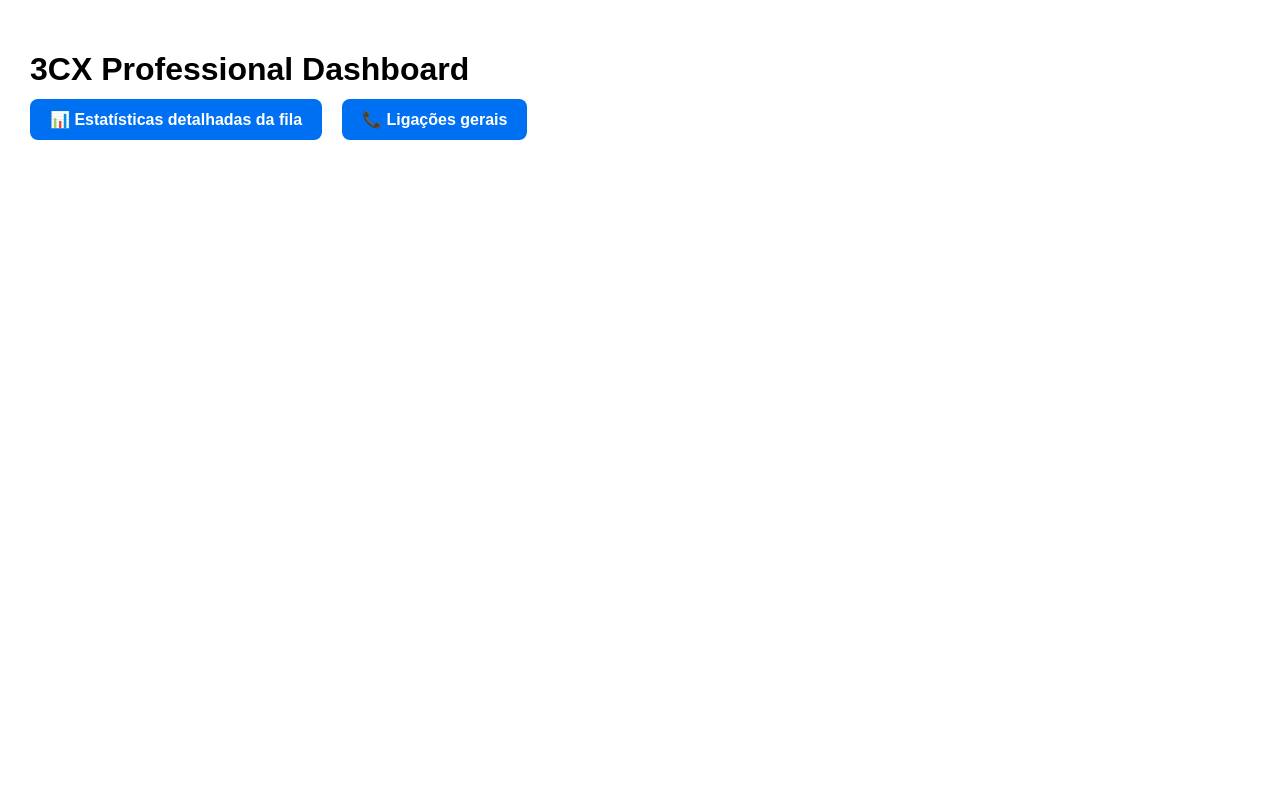
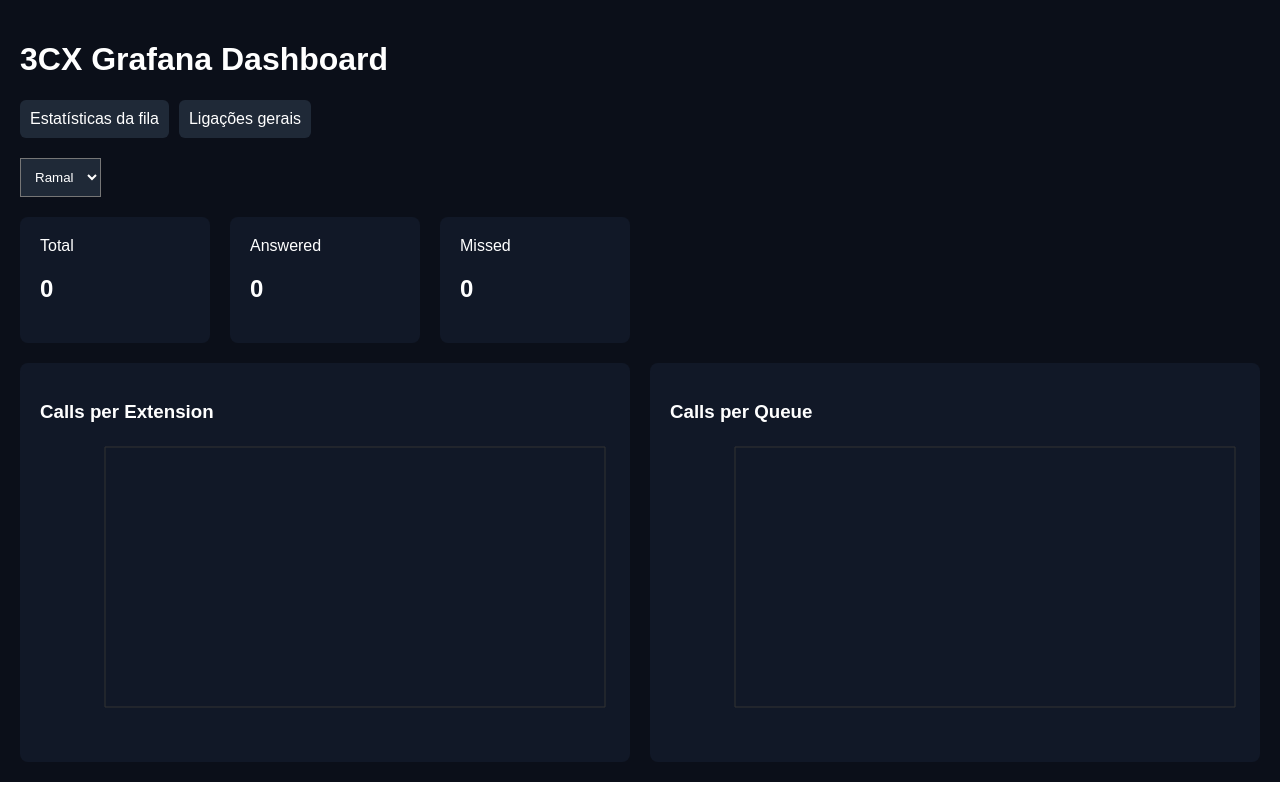
Before and after one commit to thiagotgl/3cxdashboard, a Next.js app: page / in a window 1280 px wide. Built offline with nearby package versions, Linux system fonts and the light colour scheme.

Commit message:
Refactor CSV loading and dashboard stats

```diff
--- a/app/page.tsx
+++ b/app/page.tsx
@@ -5,6 +5,8 @@
 import {
   BarChart,
   Bar,
+  LineChart,
+  Line,
   XAxis,
   YAxis,
   Tooltip,
@@ -15,46 +17,59 @@
 export default function Dashboard() {
   const [queueData, setQueueData] = useState<any[]>([]);
   const [callData, setCallData] = useState<any[]>([]);
+  const [selectedQueue, setSelectedQueue] = useState("ALL");
+  const [selectedExt, setSelectedExt] = useState("ALL");
 
-  // carregar fila
   function loadQueueCSV(e: any) {
     Papa.parse(e.target.files[0], {
       header: true,
       skipEmptyLines: true,
-      complete: (result) => {
-        setQueueData(result.data);
-      },
+      complete: (result) => setQueueData(result.data),
     });
   }
 
-  // carregar chamadas
   function loadCallCSV(e: any) {
     Papa.parse(e.target.files[0], {
       header: true,
       skipEmptyLines: true,
-      complete: (result) => {
-        setCallData(result.data);
-      },
+      complete: (result) => setCallData(result.data),
     });
   }
 
-  // stats fila
-  const queueStats = useMemo(() => {
-    if (!queueData.length) return null;
+  const extensions = useMemo(() => {
+    return [...new Set(callData.map((c) => c.From))];
+  }, [callData]);
 
-    const total = queueData.reduce(
-      (sum, q) => sum + Number(q["Calls Total"]),
-      0
-    );
+  const queues = useMemo(() => {
+    return [...new Set(queueData.map((q) => q.Queue))];
+  }, [queueData]);
 
-    const answered = queueData.reduce(
-      (sum, q) => sum + Number(q["Calls Answered"]),
-      0
-    );
+  const filteredCalls = useMemo(() => {
+    return callData.filter((c) => {
+      if (selectedExt !== "ALL" && c.From !== selectedExt) return false;
+      return true;
+    });
+  }, [callData, selectedExt]);
 
-    const abandoned = queueData.reduce(
-      (sum, q) => sum + Number(q["Calls Abandoned"]),
-      0
+  const stats = useMemo(() => {
+    const total = filteredCalls.length;
+
+    const answered = filteredCalls.filter((c) =>
+      c.Status?.includes("Answered")
+    ).length;
+
+    const missed = filteredCalls.filter((c) =>
+      c.Status?.includes("Missed")
+    ).length;
+
+    const byExt = Object.values(
+      filteredCalls.reduce((acc: any, c: any) => {
+        if (!acc[c.From])
+          acc[c.From] = { name: c.From, total: 0 };
+
+        acc[c.From].total++;
+        return acc;
+      }, {})
     );
 
     const byQueue = queueData.map((q) => ({
@@ -62,123 +77,145 @@
       total: Number(q["Calls Total"]),
     }));
 
-    return { total, answered, abandoned, byQueue };
-  }, [queueData]);
-
-  // stats chamadas gerais
-  const callStats = useMemo(() => {
-    if (!callData.length) return null;
-
-    const byExtension = Object.values(
-      callData.reduce((acc: any, call: any) => {
-        const ext = call["From"];
-
-        if (!acc[ext])
-          acc[ext] = {
-            name: ext,
-            total: 0,
-          };
-
-        acc[ext].total++;
-
-        return acc;
-      }, {})
-    );
-
-    return { byExtension };
-  }, [callData]);
+    return { total, answered, missed, byExt, byQueue };
+  }, [filteredCalls, queueData]);
 
   return (
-    <div style={{ padding: 30 }}>
+    <div style={{ padding: 20, background: "#0b0f19", color: "white" }}>
 
-      <h1>3CX Professional Dashboard</h1>
+      <h1>3CX Grafana Dashboard</h1>
 
-      {/* BOTÕES */}
-      <div style={{ display: "flex", gap: 20, marginBottom: 20 }}>
-
-        <div>
-          <label style={buttonStyle}>
-            📊 Estatísticas detalhadas da fila
-            <input
-              type="file"
-              accept=".csv"
-              onChange={loadQueueCSV}
-              style={{ display: "none" }}
-            />
-          </label>
-        </div>
-
-        <div>
-          <label style={buttonStyle}>
-            📞 Ligações gerais
-            <input
-              type="file"
-              accept=".csv"
-              onChange={loadCallCSV}
-              style={{ display: "none" }}
-            />
-          </label>
-        </div>
-
+      {/* upload */}
+      <div style={{ display: "flex", gap: 10 }}>
+        <Upload label="Estatísticas da fila" onChange={loadQueueCSV} />
+        <Upload label="Ligações gerais" onChange={loadCallCSV} />
       </div>
 
-      {/* DASHBOARD FILA */}
-      {queueStats && (
-        <>
-          <h2>Filas</h2>
+      {/* filtros */}
+      <div style={{ display: "flex", gap: 10, marginTop: 20 }}>
+        <Select
+          label="Ramal"
+          options={extensions}
+          value={selectedExt}
+          onChange={setSelectedExt}
+        />
+      </div>
 
-          <div style={{ display: "flex", gap: 20 }}>
-            <Card title="Total" value={queueStats.total} />
-            <Card title="Atendidas" value={queueStats.answered} />
-            <Card title="Abandonadas" value={queueStats.abandoned} />
-          </div>
+      {/* cards */}
+      <div style={{ display: "flex", gap: 20, marginTop: 20 }}>
+        <Card title="Total" value={stats.total} />
+        <Card title="Answered" value={stats.answered} />
+        <Card title="Missed" value={stats.missed} />
+      </div>
 
-          <Chart data={queueStats.byQueue} />
-        </>
-      )}
+      {/* gráficos */}
+      <Grid>
+        <Panel title="Calls per Extension">
+          <Chart data={stats.byExt} />
+        </Panel>
 
-      {/* DASHBOARD LIGAÇÕES */}
-      {callStats && (
-        <>
-          <h2>Ligações por ramal</h2>
-          <Chart data={callStats.byExtension} />
-        </>
-      )}
+        <Panel title="Calls per Queue">
+          <Chart data={stats.byQueue} />
+        </Panel>
+      </Grid>
 
     </div>
   );
 }
 
-const buttonStyle = {
-  padding: "12px 20px",
-  background: "#0070f3",
-  color: "white",
-  borderRadius: 8,
-  cursor: "pointer",
-  fontWeight: "bold",
-};
+function Upload({ label, onChange }: any) {
+  return (
+    <label style={uploadStyle}>
+      {label}
+      <input type="file" hidden onChange={onChange} />
+    </label>
+  );
+}
 
-function Chart({ data }: any) {
+function Select({ label, options, value, onChange }: any) {
   return (
-    <div style={{ width: "100%", height: 400 }}>
-      <ResponsiveContainer>
-        <BarChart data={data}>
-          <CartesianGrid strokeDasharray="3 3" />
-          <XAxis dataKey="name" />
-          <YAxis />
-          <Tooltip />
-          <Bar dataKey="total" />
-        </BarChart>
-      </ResponsiveContainer>
+    <select
+      value={value}
+      onChange={(e) => onChange(e.target.value)}
+      style={selectStyle}
+    >
+      <option value="ALL">{label}</option>
+      {options.map((o: any) => (
+        <option key={o}>{o}</option>
+      ))}
+    </select>
+  );
+}
+
+function Grid({ children }: any) {
+  return (
+    <div
+      style={{
+        display: "grid",
+        gridTemplateColumns: "1fr 1fr",
+        gap: 20,
+        marginTop: 20,
+      }}
+    >
+      {children}
+    </div>
+  );
+}
+
+function Panel({ title, children }: any) {
+  return (
+    <div style={panelStyle}>
+      <h3>{title}</h3>
+      {children}
     </div>
   );
 }
 
 function Card({ title, value }: any) {
   return (
-    <div style={{ padding: 20, background: "#eee", borderRadius: 8 }}>
-      <h3>{title}</h3>
+    <div style={cardStyle}>
+      <div>{title}</div>
       <h2>{value}</h2>
     </div>
   );
 }
+
+function Chart({ data }: any) {
+  return (
+    <ResponsiveContainer width="100%" height={300}>
+      <BarChart data={data}>
+        <CartesianGrid stroke="#333" />
+        <XAxis dataKey="name" stroke="white" />
+        <YAxis stroke="white" />
+        <Tooltip />
+        <Bar dataKey="total" fill="#00d4ff" />
+      </BarChart>
+    </ResponsiveContainer>
+  );
+}
+
+const uploadStyle = {
+  padding: 10,
+  background: "#1f2937",
+  borderRadius: 6,
+  cursor: "pointer",
+};
+
+const selectStyle = {
+  padding: 10,
+  background: "#1f2937",
+  color: "white",
+};
+
+const panelStyle = {
+  background: "#111827",
+  padding: 20,
+  borderRadius: 8,
+};
+
+const cardStyle = {
+  background: "#111827",
+  padding: 20,
+  borderRadius: 8,
+  minWidth: 150,
+};
```
